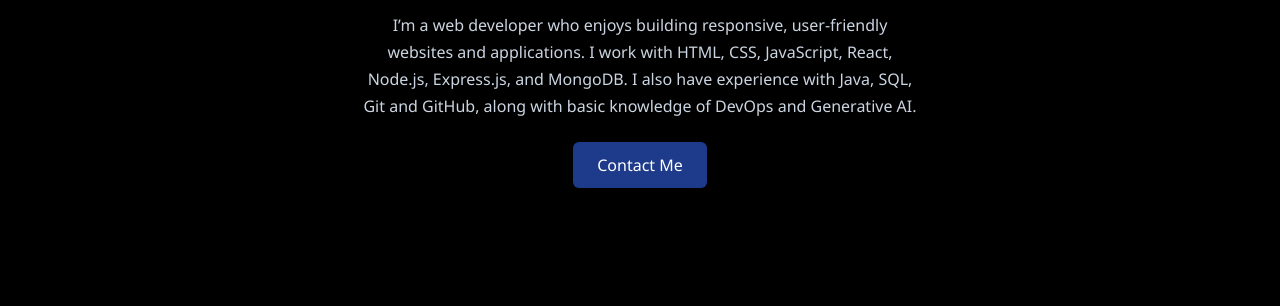
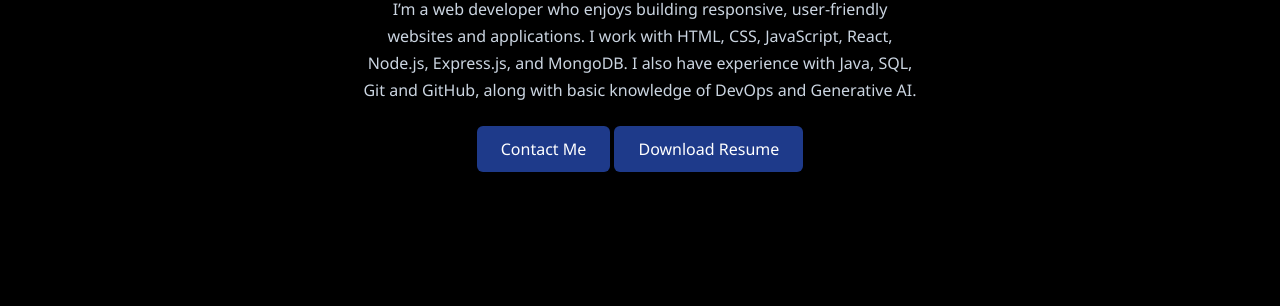
Before and after one commit to Havocsri/Intern-Portfolio, a plain HTML site: page index.html in a window 1280 px wide. Shown: the part 494-800 px from the top of the page. Drawn offline with Linux system fonts and the light colour scheme.

Commit message:
Update hero section with resume download link

```diff
--- a/index.html
+++ b/index.html
@@ -31,8 +31,11 @@
   <section id="home" class="hero">
     <img src="./assets/image.png" alt="Profile Photo" class="profile-img">
     <h1>Hi, I'm <span>Srikanth S</span></h1>
-    <p> <p>I’m a web developer who enjoys building responsive, user-friendly websites and applications. I work with HTML, CSS, JavaScript, React, Node.js, Express.js, and MongoDB. I also have experience with Java, SQL, Git and GitHub, along with basic knowledge of DevOps and Generative AI.
-    <p><a href="#contact" class="btn">Contact Me</a></p>
+    <p>I’m a web developer who enjoys building responsive, user-friendly websites and applications. I work with HTML, CSS, JavaScript, React, Node.js, Express.js, and MongoDB. I also have experience with Java, SQL, Git and GitHub, along with basic knowledge of DevOps and Generative AI.
+    <p><a href="#contact" class="btn">Contact Me</a>
+    <a href="" download class="btn">
+    Download Resume
+</a></p>
   </section>
 
   <!-- About Me Section -->
--- a/style.css
+++ b/style.css
@@ -166,11 +166,12 @@ h2 {
 }
 
 
+
 /* Common Sections */
 .section {
   padding: 60px 40px;
   text-align: center;
-   background: #f8fafc;
+  background: #f8fafc;
 
 }
 
```
